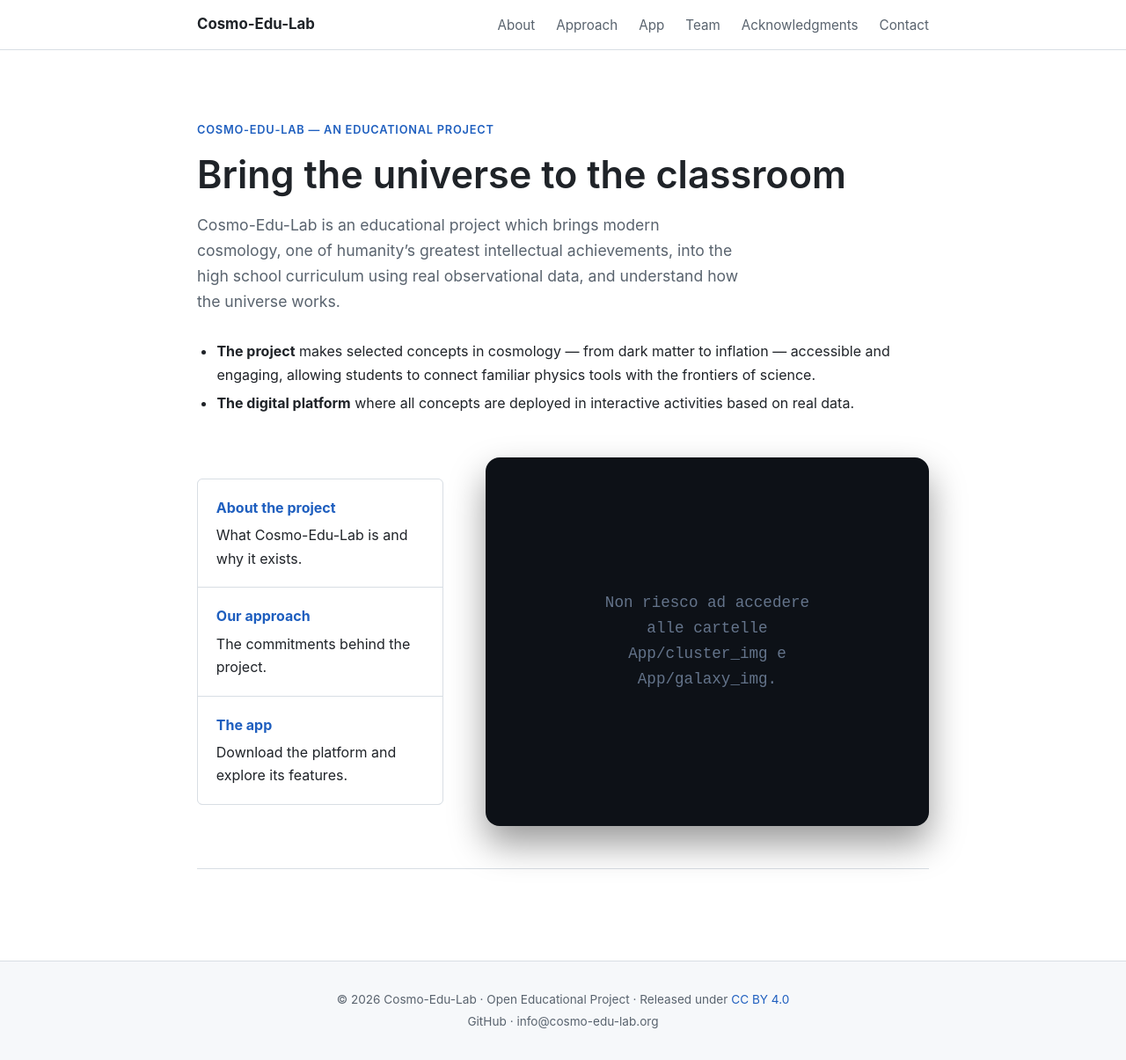
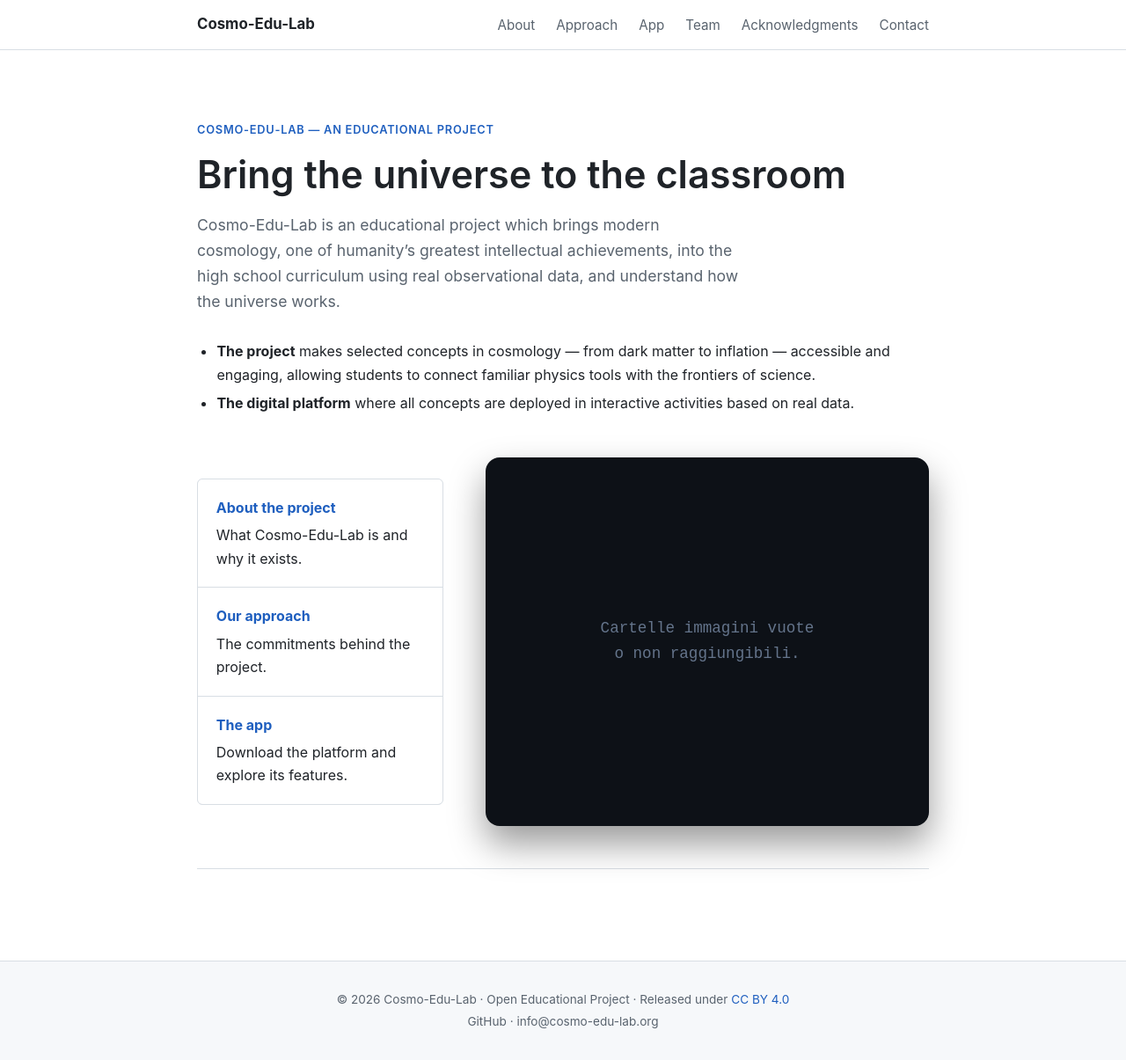
Before and after one commit to cosmo-edu-lab/cosmo-edu-lab.github.io, a Jekyll site: the page built from index.md, in a window 1280 px wide and 1205 px high. Shown: the whole window at 88% size. Built offline with Jekyll 4.4.1, drawn with Linux system fonts in a browser that asks for light colours; some of the changed lines change nothing that is shown.

Commit message:
Update image loading messages and API handling

```diff
--- a/index.md
+++ b/index.md
@@ -28,10 +28,10 @@
 <div id="cosmo-slideshow-container" style="flex: 2; min-width: 450px; border-radius: 16px; overflow: hidden; box-shadow: 0 20px 40px rgba(0,0,0,0.4); aspect-ratio: 16/9; background: #0d1117; position: relative; margin: 0;">
 
     <div id="loading-text" style="position: absolute; top: 50%; left: 50%; transform: translate(-50%, -50%); color: #64748b; font-family: monospace; font-size: 1.1rem; text-align: center; z-index: 5;">
-        Recupero immagini dalle cartelle in corso...
+        Connessione al database immagini in corso...
     </div>
 
-    <img id="cosmo-slide" src="" alt="Cosmology Data" style="width: 100%; height: 100%; object-fit: cover; opacity: 0; transition: opacity 1s ease-in-out; position: relative; z-index: 10;">
+    <img id="cosmo-slide" src="" alt="" style="width: 100%; height: 100%; object-fit: cover; opacity: 0; transition: opacity 1s ease-in-out; position: relative; z-index: 10;">
 
 </div>
 
@@ -40,58 +40,50 @@
 
 <script>
 document.addEventListener("DOMContentLoaded", async function() {
+    // 1. Pulisce la memoria da eventuali link rotti scaricati nei tentativi precedenti
+    sessionStorage.removeItem("cosmo_immagini_cache");
+
     let imageUrls = [];
 
-    // PIANO A: Tenta la lettura nativa di GitHub Pages
+    // PIANO A: Estrazione infallibile tramite URL assoluto crudo.
+    // Invece di usare i link del sito web, prende i file dal codice sorgente puro di GitHub
     {% for file in site.static_files %}
         {% assign path = file.path | downcase %}
         {% if path contains 'cluster_img' or path contains 'galaxy_img' %}
-            imageUrls.push("{{ site.baseurl }}{{ file.path }}");
+            imageUrls.push("https://raw.githubusercontent.com/cosmo-edu-lab/cosmo-edu-lab/main{{ file.path }}");
         {% endif %}
     {% endfor %}
 
-    // PIANO B: Se il metodo nativo non vede la cartella App, usa l'API di GitHub in modo sicuro
+    // Rimuove eventuali stringhe difettose
+    imageUrls = imageUrls.filter(url => url && url.includes("http"));
+
+    // PIANO B: API Fallback
     if (imageUrls.length === 0) {
-        // Controlla la memoria per non farsi bloccare da GitHub ricaricando la pagina di continuo
-        const cache = sessionStorage.getItem("cosmo_immagini_cache");
-        if (cache) {
-            imageUrls = JSON.parse(cache);
-        } else {
-            try {
-                const apiBase = "https://api.github.com/repos/cosmo-edu-lab/cosmo-edu-lab/contents/App";
-                const folders = ["cluster_img", "galaxy_img"];
+        try {
+            const apiBase = "https://api.github.com/repos/cosmo-edu-lab/cosmo-edu-lab/contents/App";
+            const folders = ["cluster_img", "galaxy_img"];
 
-                for (const folder of folders) {
-                    const response = await fetch(`${apiBase}/${folder}`);
-                    if (response.ok) {
-                        const data = await response.json();
-                        const images = data
-                            .filter(file => file.name.match(/\.(jpg|jpeg|png|gif|webp)$/i))
-                            .map(file => file.download_url);
-                        imageUrls = imageUrls.concat(images);
-                    }
+            for (const folder of folders) {
+                const response = await fetch(`${apiBase}/${folder}`);
+                if (response.ok) {
+                    const data = await response.json();
+                    const images = data
+                        .filter(file => file.name.match(/\.(jpg|jpeg|png|gif|webp)$/i))
+                        .map(file => file.download_url);
+                    imageUrls = imageUrls.concat(images);
                 }
-
-                // Salva le foto scaricate nella memoria della sessione
-                if (imageUrls.length > 0) {
-                    sessionStorage.setItem("cosmo_immagini_cache", JSON.stringify(imageUrls));
-                }
-            } catch (error) {
-                console.error("Errore recupero API:", error);
             }
+        } catch (error) {
+            console.error("Errore API:", error);
         }
     }
 
-    // Se ENTRAMBI i metodi falliscono
     if (imageUrls.length === 0) {
-        document.getElementById("loading-text").innerText = "Non riesco ad accedere alle cartelle App/cluster_img e App/galaxy_img.";
+        document.getElementById("loading-text").innerText = "Cartelle immagini vuote o non raggiungibili.";
         return;
     }
 
-    // Togli la scritta di caricamento e inizia!
     document.getElementById("loading-text").style.display = "none";
-
-    // Mescola l'ordine
     imageUrls.sort(() => 0.5 - Math.random());
 
     const imgElement = document.getElementById("cosmo-slide");
@@ -102,20 +94,27 @@
 
         setTimeout(() => {
             imgElement.src = imageUrls[currentIndex];
-            setTimeout(() => {
+
+            // Aspetta che l'immagine sia effettivamente caricata prima di renderla visibile (risolve il nero fisso)
+            imgElement.onload = () => {
                 imgElement.style.opacity = 1;
-            }, 100);
+            };
+
+            // Se un'immagine dovesse essere corrotta, salta automaticamente alla successiva
+            imgElement.onerror = () => {
+                currentIndex = (currentIndex + 1) % imageUrls.length;
+                changeImage();
+            };
 
             currentIndex = (currentIndex + 1) % imageUrls.length;
         }, 1000);
     }
 
-    // Mostra subito la prima foto
+    // Inizia con la prima
     imgElement.src = imageUrls[currentIndex];
-    setTimeout(() => { imgElement.style.opacity = 1; }, 100);
+    imgElement.onload = () => { imgElement.style.opacity = 1; };
     currentIndex = (currentIndex + 1) % imageUrls.length;
 
-    // Fai scorrere le immagini in loop
     setInterval(changeImage, 4000);
 });
 </script>
```
